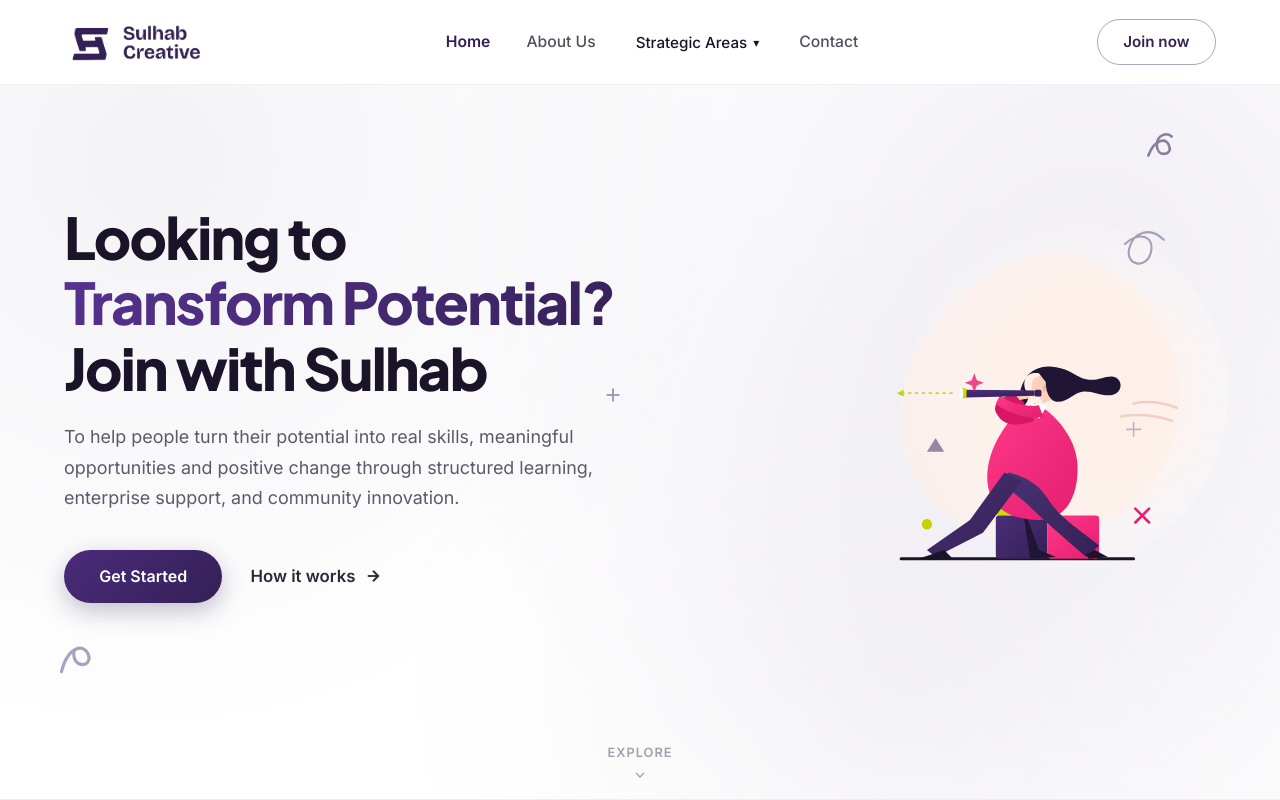
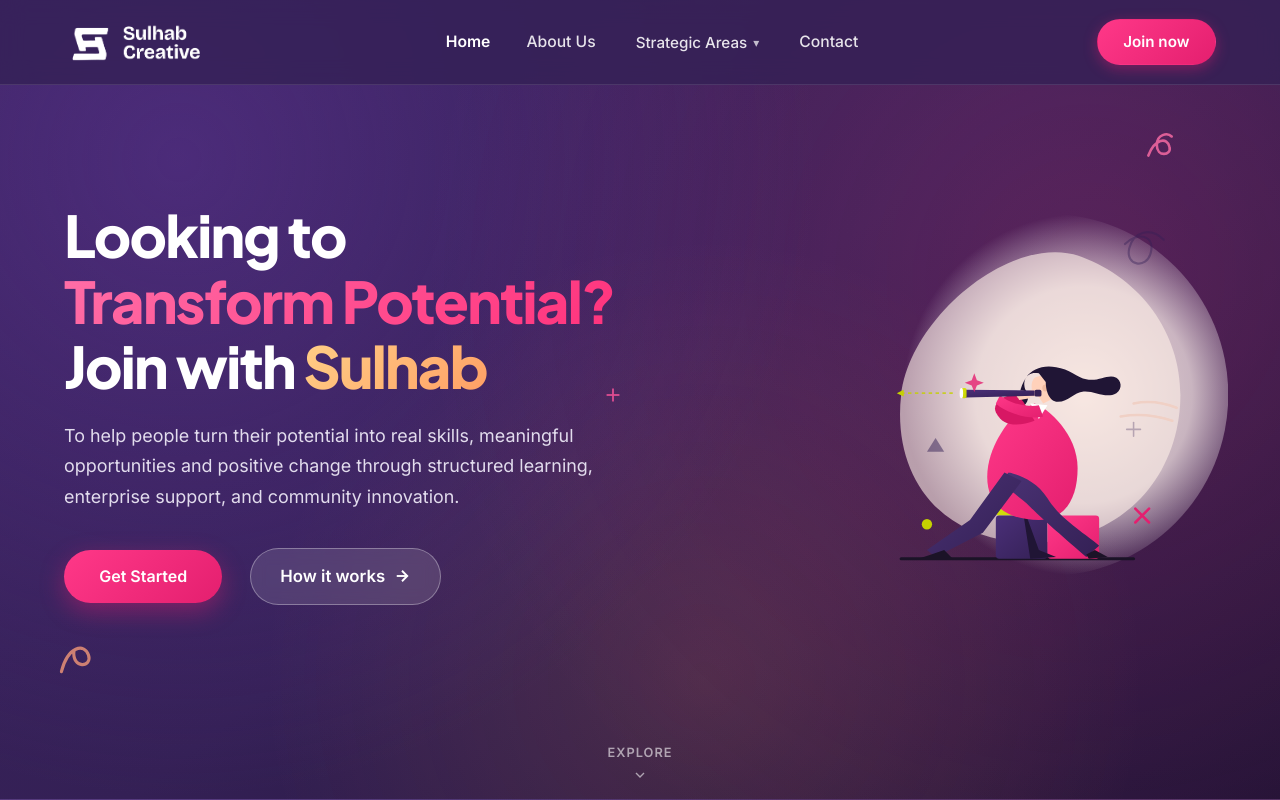
Before and after one commit to aminumuhammad000/sulhab, a plain HTML site: page index.html in a window 1280 px wide. Shown: the top 800 px of the page. Drawn offline with Linux system fonts and the light colour scheme.

Commit message:
Set hero background to royal purple, style multi-color title with pink and coral, and add RC number to footer

```diff
--- a/assets/css/styles.css
+++ b/assets/css/styles.css
@@ -424,14 +424,15 @@ body.nav-open {
   display: flex;
   flex-direction: column;
   justify-content: space-between;
-  background-color: #FFFFFF;
+  background-color: #342055;
   background-image:
-    radial-gradient(circle at 85% 35%, rgba(74, 48, 120, 0.08) 0%, transparent 55%),
-    radial-gradient(circle at 12% 20%, rgba(52, 32, 85, 0.06) 0%, transparent 45%),
-    radial-gradient(circle at 70% 85%, rgba(52, 32, 85, 0.04) 0%, transparent 45%);
+    radial-gradient(circle at 85% 35%, rgba(255, 56, 136, 0.2) 0%, transparent 55%),
+    radial-gradient(circle at 14% 20%, rgba(94, 53, 150, 0.5) 0%, transparent 50%),
+    radial-gradient(circle at 55% 85%, rgba(255, 143, 80, 0.15) 0%, transparent 45%),
+    linear-gradient(142deg, #3B2360 0%, #342055 50%, #201335 100%);
   position: relative;
   overflow: hidden;
-  border-bottom: 1px solid var(--color-border-light);
+  border-bottom: 1px solid rgba(255, 255, 255, 0.08);
 }
 
 /* Ambient Doodles floating in the full-screen hero (Aligned & Fit) */
@@ -450,30 +451,31 @@ body.nav-open {
 .hero-doodle-loop-coral {
   top: 16%;
   right: 8%;
-  color: var(--color-primary);
-  opacity: 0.55;
+  color: #FF6EA7;
+  opacity: 0.8;
 }
 
 .hero-doodle-ribbon-left {
   bottom: 14%;
   left: 4%;
-  color: var(--color-primary-light);
-  opacity: 0.45;
+  color: #FFA07A;
+  opacity: 0.75;
 }
 
 .hero-doodle-plus {
   top: 48%;
   left: 47%;
-  color: var(--color-primary-light);
-  opacity: 0.5;
+  color: #FF559D;
+  opacity: 0.8;
 }
 
 /* Hero Top Navigation Bar (Full Width) */
 .hero-navbar-wrap {
   width: 100%;
-  background-color: rgba(255, 255, 255, 0.95);
-  backdrop-filter: blur(10px);
-  border-bottom: 1px solid #F0EFF4;
+  background-color: rgba(52, 32, 85, 0.78);
+  backdrop-filter: blur(12px);
+  -webkit-backdrop-filter: blur(12px);
+  border-bottom: 1px solid rgba(255, 255, 255, 0.1);
   position: relative;
   z-index: 10;
 }
@@ -505,15 +507,27 @@ body.nav-open {
 .hero-nav-link {
   font-size: 0.98rem;
   font-weight: 500;
-  color: #524F5D;
+  color: rgba(255, 255, 255, 0.88);
   transition: var(--transition);
   position: relative;
 }
 
 .hero-nav-link:hover,
 .hero-nav-link.active {
-  color: var(--color-primary);
+  color: #FFFFFF;
   font-weight: 600;
+}
+
+.hero-navbar-wrap .dropdown-trigger {
+  color: rgba(255, 255, 255, 0.88);
+}
+
+.hero-navbar-wrap .dropdown-trigger:hover {
+  color: #FFFFFF;
+}
+
+.hero-navbar-wrap .dropdown-icon {
+  color: rgba(255, 255, 255, 0.7);
 }
 
 .hero-nav-cta {
@@ -522,19 +536,32 @@ body.nav-open {
   justify-content: center;
   padding: 0.6rem 1.6rem;
   border-radius: var(--radius-full);
-  border: 1.5px solid rgba(52, 32, 85, 0.4);
-  color: var(--color-primary);
+  border: 1.5px solid transparent;
+  color: #FFFFFF;
   font-size: 0.95rem;
-  font-weight: 600;
-  background-color: transparent;
+  font-weight: 700;
+  background: linear-gradient(135deg, #FF3888 0%, #E41F6F 100%);
+  box-shadow: 0 4px 14px rgba(228, 31, 111, 0.4);
   transition: var(--transition);
 }
 
 .hero-nav-cta:hover {
-  background-color: var(--color-primary);
+  background: linear-gradient(135deg, #FF559D 0%, #F5186E 100%);
   color: #FFFFFF;
-  border-color: var(--color-primary);
-  box-shadow: 0 6px 18px rgba(52, 32, 85, 0.25);
+  border-color: transparent;
+  transform: translateY(-1px);
+  box-shadow: 0 6px 18px rgba(228, 31, 111, 0.55);
+}
+
+.hero-navbar-wrap .menu-toggle {
+  background-color: rgba(255, 255, 255, 0.12);
+  border-color: rgba(255, 255, 255, 0.25);
+  color: #FFFFFF;
+}
+
+.hero-navbar-wrap .menu-toggle:hover {
+  background-color: rgba(255, 255, 255, 0.22);
+  border-color: rgba(255, 255, 255, 0.45);
 }
 
 .hero-navbar-actions {
@@ -596,25 +623,33 @@ body.nav-open {
 .hero-main-title {
   font-size: 3.6rem;
   line-height: 1.14;
-  color: #1B1327;
+  color: #FFFFFF;
   font-weight: 800;
   letter-spacing: -0.03em;
   margin-bottom: 1.35rem;
 }
 
+.hero-main-title .highlight-pink,
 .hero-main-title .highlight-magenta,
 .hero-main-title .highlight-purple {
-  color: var(--color-primary);
-  background: linear-gradient(135deg, #573391 0%, #342055 100%);
+  color: #FF3888;
+  background: linear-gradient(135deg, #FF6EA7 0%, #FF2E79 100%);
   -webkit-background-clip: text;
   -webkit-text-fill-color: transparent;
   display: block;
 }
 
+.hero-main-title .highlight-coral {
+  color: #FFB074;
+  background: linear-gradient(135deg, #FFD188 0%, #FF9E64 100%);
+  -webkit-background-clip: text;
+  -webkit-text-fill-color: transparent;
+}
+
 .hero-main-desc {
   font-size: 1.12rem;
   line-height: 1.7;
-  color: #5D596B;
+  color: #E2DCED;
   margin-bottom: 2.25rem;
 }
 
@@ -647,6 +682,38 @@ body.nav-open {
   color: #FFFFFF;
 }
 
+/* Hero Specific Pill Buttons on Purple Canvas */
+.hero-fullscreen .btn-pill-primary {
+  background: linear-gradient(135deg, #FF3888 0%, #E41F6F 100%);
+  box-shadow: 0 8px 24px rgba(228, 31, 111, 0.42);
+  color: #FFFFFF;
+}
+
+.hero-fullscreen .btn-pill-primary:hover {
+  background: linear-gradient(135deg, #FF559D 0%, #F5186E 100%);
+  box-shadow: 0 12px 28px rgba(228, 31, 111, 0.58);
+  transform: translateY(-2px);
+  color: #FFFFFF;
+}
+
+.hero-fullscreen .btn-pill-secondary {
+  color: #FFFFFF;
+  background-color: rgba(255, 255, 255, 0.12);
+  border: 1.5px solid rgba(255, 255, 255, 0.32);
+  border-radius: var(--radius-full);
+  padding: 0.85rem 1.8rem;
+  backdrop-filter: blur(8px);
+  -webkit-backdrop-filter: blur(8px);
+}
+
+.hero-fullscreen .btn-pill-secondary:hover {
+  background-color: rgba(255, 255, 255, 0.22);
+  border-color: rgba(255, 255, 255, 0.6);
+  color: #FFFFFF;
+  gap: 12px;
+  transform: translateY(-2px);
+}
+
 .btn-pill-secondary {
   color: #2D2738;
   font-weight: 600;
@@ -695,14 +762,14 @@ body.nav-open {
   font-weight: 600;
   text-transform: uppercase;
   letter-spacing: 0.08em;
-  color: var(--color-text-light);
-  opacity: 0.7;
+  color: rgba(255, 255, 255, 0.72);
+  opacity: 0.8;
   transition: var(--transition);
 }
 
 .hero-scroll-link:hover {
   opacity: 1;
-  color: var(--color-primary);
+  color: #FF6EA7;
   transform: translateY(2px);
 }
 
@@ -1356,6 +1423,19 @@ textarea.form-control-pill {
   padding-top: 2.5rem;
   font-size: 0.9rem;
   color: rgba(255, 255, 255, 0.5);
+}
+
+.footer-rc {
+  display: inline-block;
+  margin-top: 0.65rem;
+  font-size: 0.8rem;
+  font-weight: 700;
+  letter-spacing: 0.05em;
+  color: #FFA0C5;
+  background: rgba(228, 31, 111, 0.16);
+  border: 1px solid rgba(228, 31, 111, 0.35);
+  padding: 0.2rem 0.75rem;
+  border-radius: 999px;
 }
 
 /* ==========================================================================
--- a/index.html
+++ b/index.html
@@ -80,7 +80,7 @@
     <header class="hero-navbar-wrap">
       <div class="container hero-navbar-inner">
         <a href="index.html" class="hero-nav-brand" aria-label="Sulhab Creative Home">
-          <img src="assets/images/logo.png" alt="Sulhab Creative">
+          <img src="assets/images/logo-white.png" alt="Sulhab Creative">
         </a>
 
         <nav class="hero-nav-links" id="navMenu">
@@ -126,8 +126,8 @@
           <div class="hero-content-col">
             <h1 class="hero-main-title">
               Looking to <br class="hero-desktop-br">
-              <span class="highlight-magenta">Transform Potential?</span>
-              Join with Sulhab
+              <span class="highlight-pink">Transform Potential?</span>
+              Join with <span class="highlight-coral">Sulhab</span>
             </h1>
 
             <p class="hero-main-desc">
@@ -579,7 +579,8 @@
           <img src="assets/images/logo-white.png" alt="Sulhab Creative" class="footer-brand-logo">
           <p>
             Beyond Potential. Towards Transformation.<br>
-            Sulhab Creative Limited is a learning, development, innovation and impact organisation.
+            Sulhab Creative Limited is a learning, development, innovation and impact organisation.<br>
+            <span class="footer-rc">RC - 10004328</span>
           </p>
 
           <!-- Social Media Links -->
@@ -638,7 +639,7 @@
       </div>
 
       <div class="footer-bottom">
-        <p>&copy; 2026 Sulhab Creative Limited. All rights reserved.</p>
+        <p>&copy; 2026 Sulhab Creative Limited (RC - 10004328). All rights reserved.</p>
         <p>Beyond Potential. Towards Transformation.</p>
       </div>
     </div>
```
Also changed, not shown: services/career-development.html (+3 -2 lines), services/community-development.html (+3 -2 lines), services/learning-and-development.html (+3 -2 lines), services/womens-enterprise.html (+3 -2 lines).
